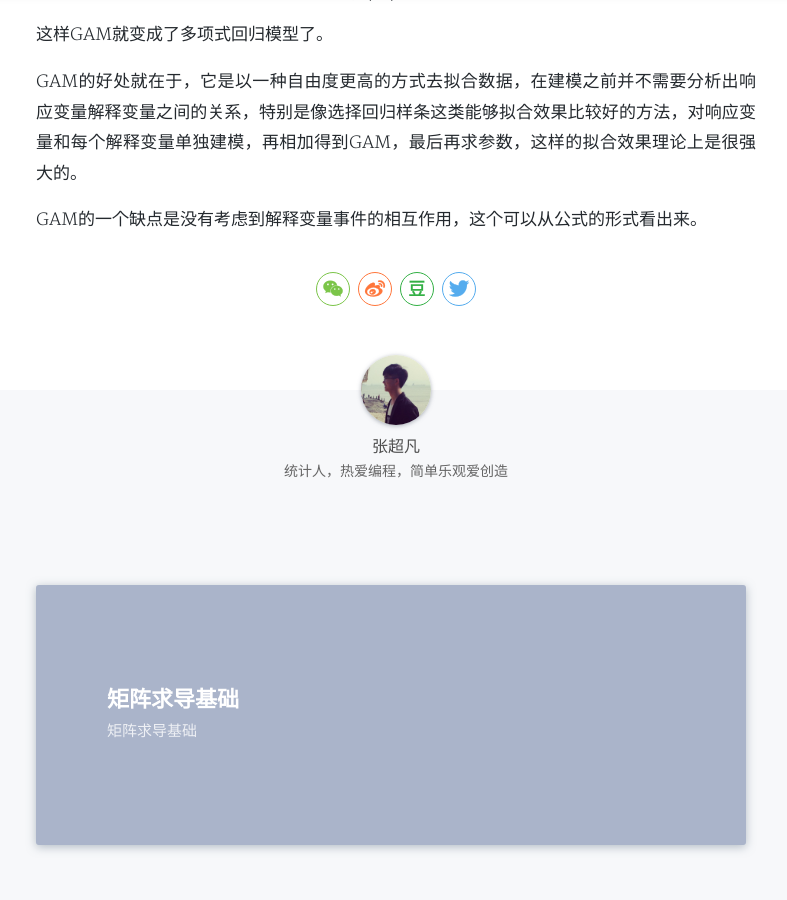
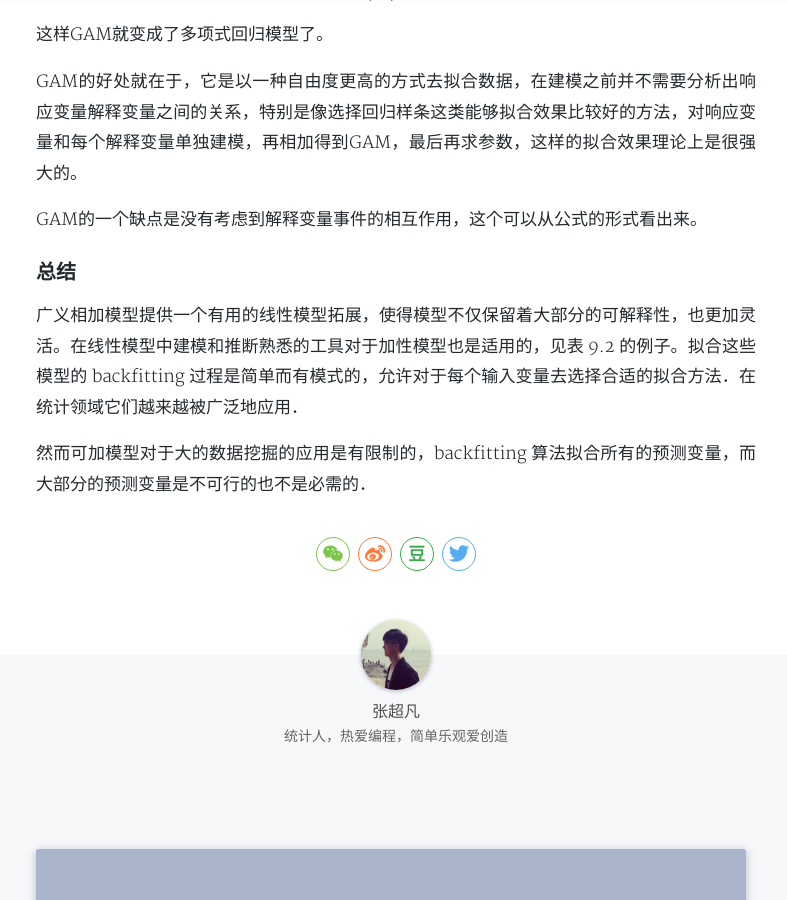
Before and after one commit to zample/zample.github.io, a Jekyll site: the page built from _posts/2019-11-09-gam.md, in a window 1280 px wide and 900 px high, scrolled down 1098 px. Shown: the whole window, without its empty margins (244-1031 px from the left). Built offline with Jekyll 4.4.1, drawn with Linux system fonts in a browser that asks for light colours; nearby versions of some CDN libraries; formulas are drawn with MathJax 3; a style sheet for code colours, icons or effects is not loaded.

Commit message:
Update 2019-11-09-gam.md

```diff
--- a/_posts/2019-11-09-gam.md
+++ b/_posts/2019-11-09-gam.md
@@ -44,3 +44,9 @@ $$
 GAM的好处就在于，它是以一种自由度更高的方式去拟合数据，在建模之前并不需要分析出响应变量解释变量之间的关系，特别是像选择回归样条这类能够拟合效果比较好的方法，对响应变量和每个解释变量单独建模，再相加得到GAM，最后再求参数，这样的拟合效果理论上是很强大的。
 
 GAM的一个缺点是没有考虑到解释变量事件的相互作用，这个可以从公式的形式看出来。
+
+### 总结
+
+广义相加模型提供一个有用的线性模型拓展，使得模型不仅保留着大部分的可解释性，也更加灵活。在线性模型中建模和推断熟悉的工具对于加性模型也是适用的，见表 9.2 的例子。拟合这些模型的 backfitting 过程是简单而有模式的，允许对于每个输入变量去选择合适的拟合方法．在统计领域它们越来越被广泛地应用．
+
+然而可加模型对于大的数据挖掘的应用是有限制的，backfitting 算法拟合所有的预测变量，而大部分的预测变量是不可行的也不是必需的．
```
